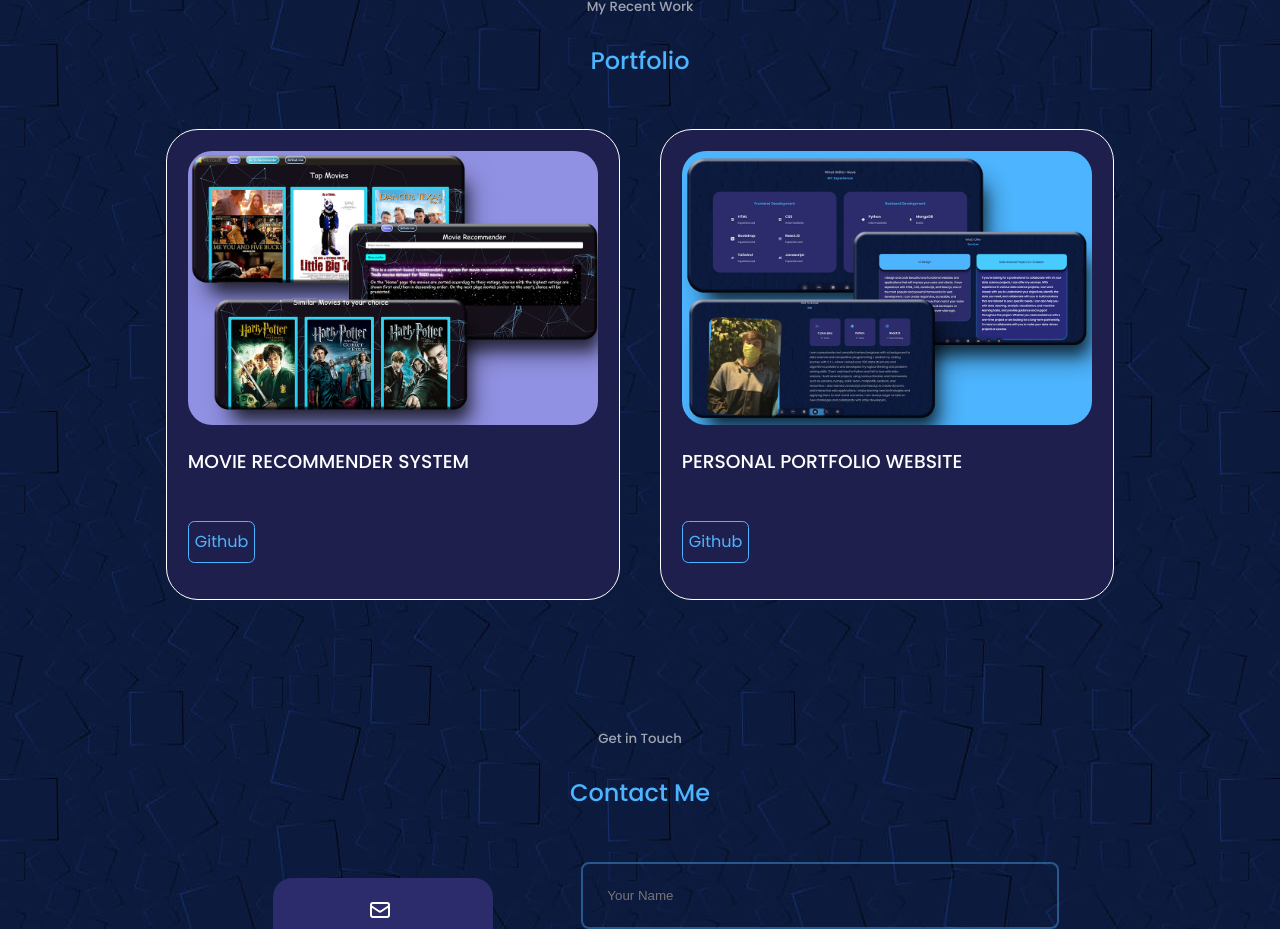
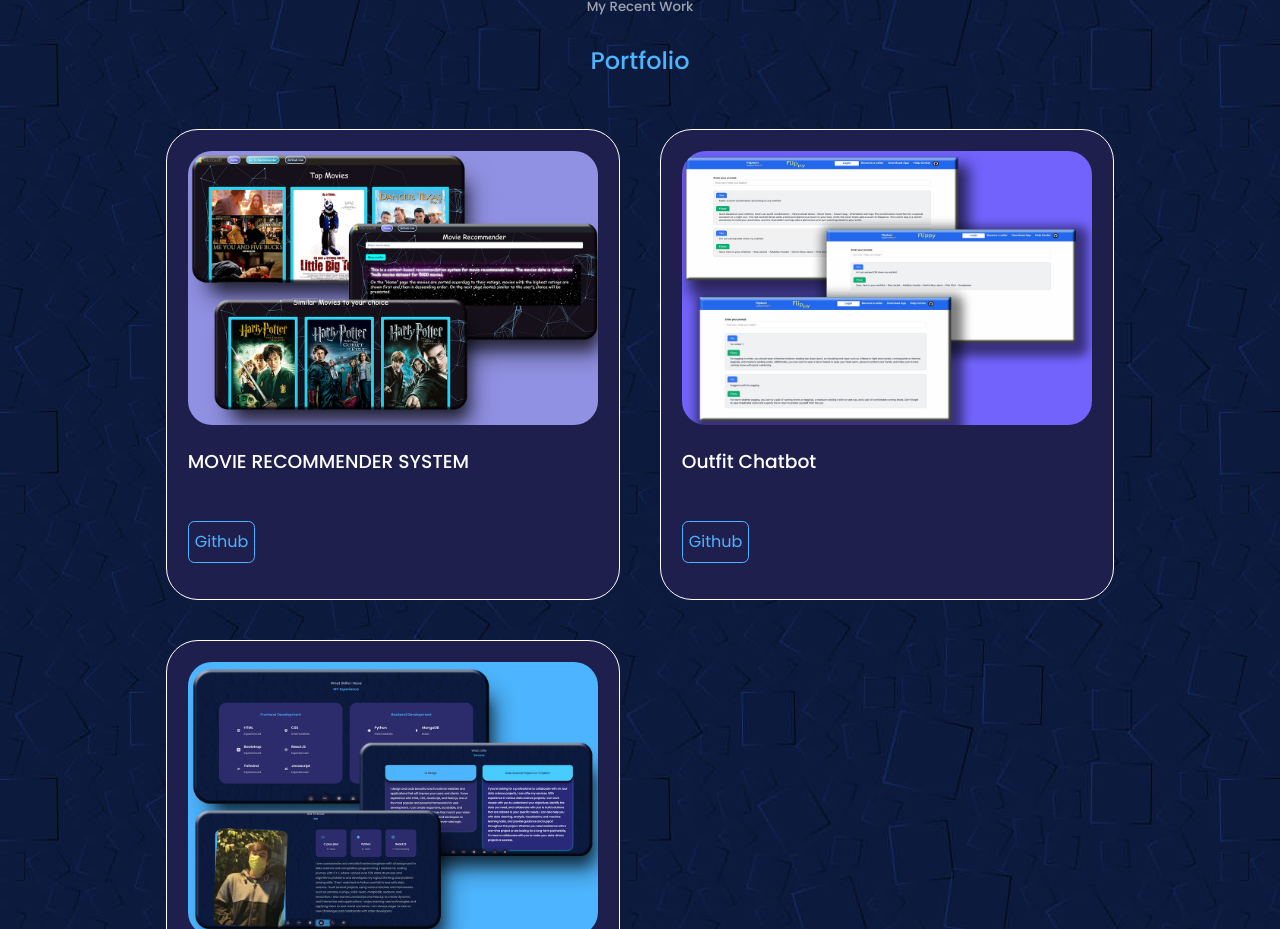
Before and after one commit to Sahil-2309/Portfolio-Main, a React (Create React App) app: page / in a window 1280 px wide. Shown: the part 3640-4569 px from the top of the page. Built offline with nearby package versions, Linux system fonts and the light colour scheme; a web font is replaced by a local one.

Commit message:
photo added

```diff
--- a/src/components/portfolio/Portfolio.jsx
+++ b/src/components/portfolio/Portfolio.jsx
@@ -3,6 +3,7 @@ import '../../index.css'
 import './portfolio.css'
 import IMG1 from '../../assets/project1/Main.png'
 import IMG2 from '../../assets/project2/Main.png'
+import IMG3 from '../../assets/Untitled-1.jpg'
 const Portfolio = () => {
   return (
     <section id='portfolio'>
@@ -17,6 +18,22 @@ const Portfolio = () => {
           <div className='portfolio__item-cta'>
             <a
               href='https://github.com/Sahil-2309/Movie-Recommender'
+              className='btn'
+              rel='noreferrer'
+            >
+              Github
+            </a>
+            {/* <button className='btn btn-primary'>Expired</button> */}
+          </div>
+        </article>
+        <article className='portfolio__item'>
+          <div className='portfolio__item-image'>
+            <img src={IMG3} alt='' />
+          </div>
+          <h3>Outfit Chatbot</h3>
+          <div className='portfolio__item-cta'>
+            <a
+              href='https://github.com/Sameerjha236/Flippy'
               className='btn'
               rel='noreferrer'
             >
--- a/src/components/portfolio/portfolio.css
+++ b/src/components/portfolio/portfolio.css
@@ -5,6 +5,7 @@
 }
 .portfolio__item {
   background: #1f1f4d;
+  fit: contain;
   padding: 1.3rem;
   border-radius: 2rem;
   border: 1px solid;
```
Also changed, not shown: src/assets/Flippy.jpg (added), src/assets/Untitled-1.jpg (added).
